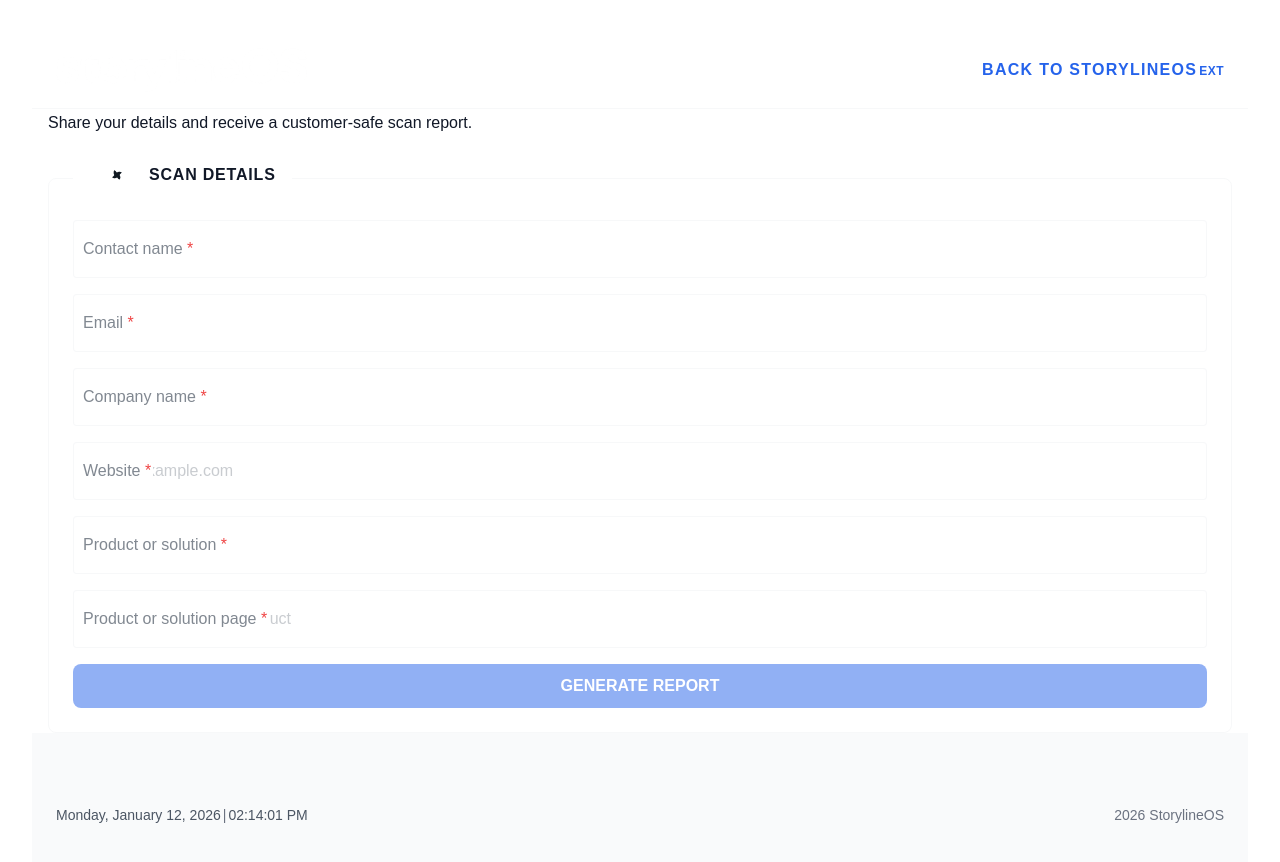
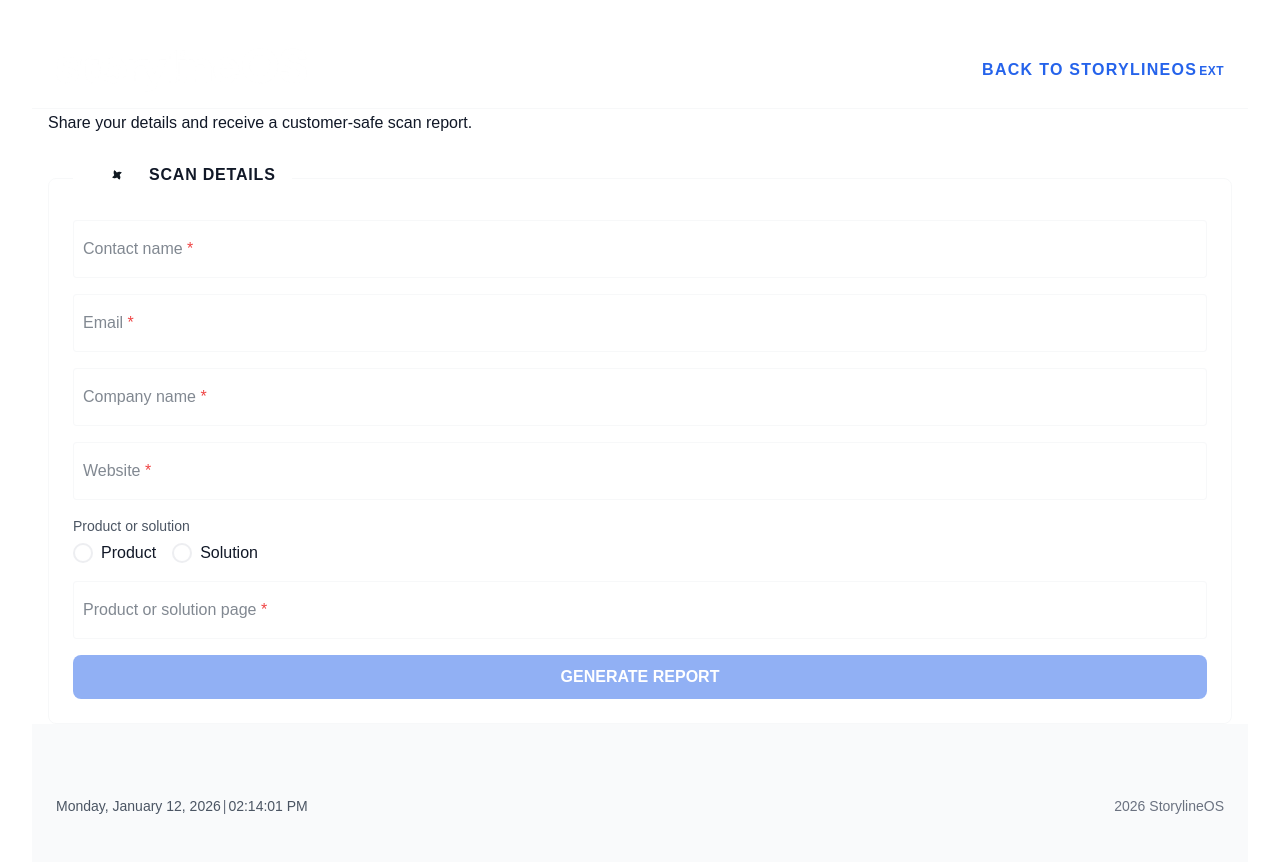
Before and after one commit to StoryDevGA/HFRE-signal-scan-client, a React (Vite) app: page / in a window 1280 px wide. Shown: the top 862 px of the page. Built offline with nearby package versions, Linux system fonts and the light colour scheme.

Commit message:
feat: enhance product selection with radio buttons in Home component

```diff
--- a/src/App.css
+++ b/src/App.css
@@ -60,6 +60,23 @@
 
 .form {
   display: grid;
+  gap: var(--spacing-md);
+}
+
+.radio-group {
+  display: grid;
+  gap: var(--spacing-xs);
+}
+
+.radio-group__label {
+  font-size: var(--font-size-sm);
+  font-weight: var(--font-weight-medium);
+  color: var(--color-text-secondary);
+}
+
+.radio-group__options {
+  display: flex;
+  flex-wrap: wrap;
   gap: var(--spacing-md);
 }
 
--- a/src/pages/Home.jsx
+++ b/src/pages/Home.jsx
@@ -5,6 +5,7 @@ import Fieldset from '../components/Fieldset/Fieldset.jsx'
 import Header from '../components/Header/Header.jsx'
 import Input from '../components/Input/Input.jsx'
 import Link from '../components/Link/Link.jsx'
+import Radio from '../components/Radio/Radio.jsx'
 import Footer from '../components/Footer/Footer.jsx'
 import { useToaster } from '../components/Toaster/Toaster.jsx'
 import { submitPublicScan } from '../services/publicScans.js'
@@ -26,6 +27,11 @@ function Home() {
     mode: 'onChange',
     reValidateMode: 'onChange',
   })
+
+  const productNameField = register(
+    'product_name',
+    getValidationRules('product_name')
+  )
 
   const [name, email, companyName, homepageUrl, productName, productPageUrl] =
     watch([
@@ -147,19 +153,45 @@ function Home() {
                 required
                 fullWidth
                 maxLength="2048"
-                placeholder="https://example.com"
                 {...register('homepage_url', getValidationRules('homepage_url'))}
               />
 
-              <Input
-                id="product_name"
-                label="Product or solution"
-                error={errors.product_name?.message}
-                required
-                fullWidth
-                maxLength="150"
-                {...register('product_name', getValidationRules('product_name'))}
-              />
+              <div className="radio-group" role="group" aria-labelledby="product_type_label">
+                <span id="product_type_label" className="radio-group__label">
+                  Product or solution
+                </span>
+                <div className="radio-group__options">
+                  <Radio
+                    id="product_type_product"
+                    name={productNameField.name}
+                    value="Product"
+                    label="Product"
+                    checked={productName === 'Product'}
+                    onChange={productNameField.onChange}
+                    onBlur={productNameField.onBlur}
+                    aria-describedby={errors.product_name ? 'product_name-error' : undefined}
+                    aria-invalid={errors.product_name ? 'true' : 'false'}
+                    ref={productNameField.ref}
+                  />
+                  <Radio
+                    id="product_type_solution"
+                    name={productNameField.name}
+                    value="Solution"
+                    label="Solution"
+                    checked={productName === 'Solution'}
+                    onChange={productNameField.onChange}
+                    onBlur={productNameField.onBlur}
+                    aria-describedby={errors.product_name ? 'product_name-error' : undefined}
+                    aria-invalid={errors.product_name ? 'true' : 'false'}
+                    ref={productNameField.ref}
+                  />
+                </div>
+                {errors.product_name?.message ? (
+                  <span className="input-error" id="product_name-error" role="alert">
+                    {errors.product_name?.message}
+                  </span>
+                ) : null}
+              </div>
 
               <Input
                 id="product_page_url"
@@ -169,7 +201,6 @@ function Home() {
                 required
                 fullWidth
                 maxLength="2048"
-                placeholder="https://example.com/product"
                 {...register('product_page_url', getValidationRules('product_page_url'))}
               />
               <Button
```
